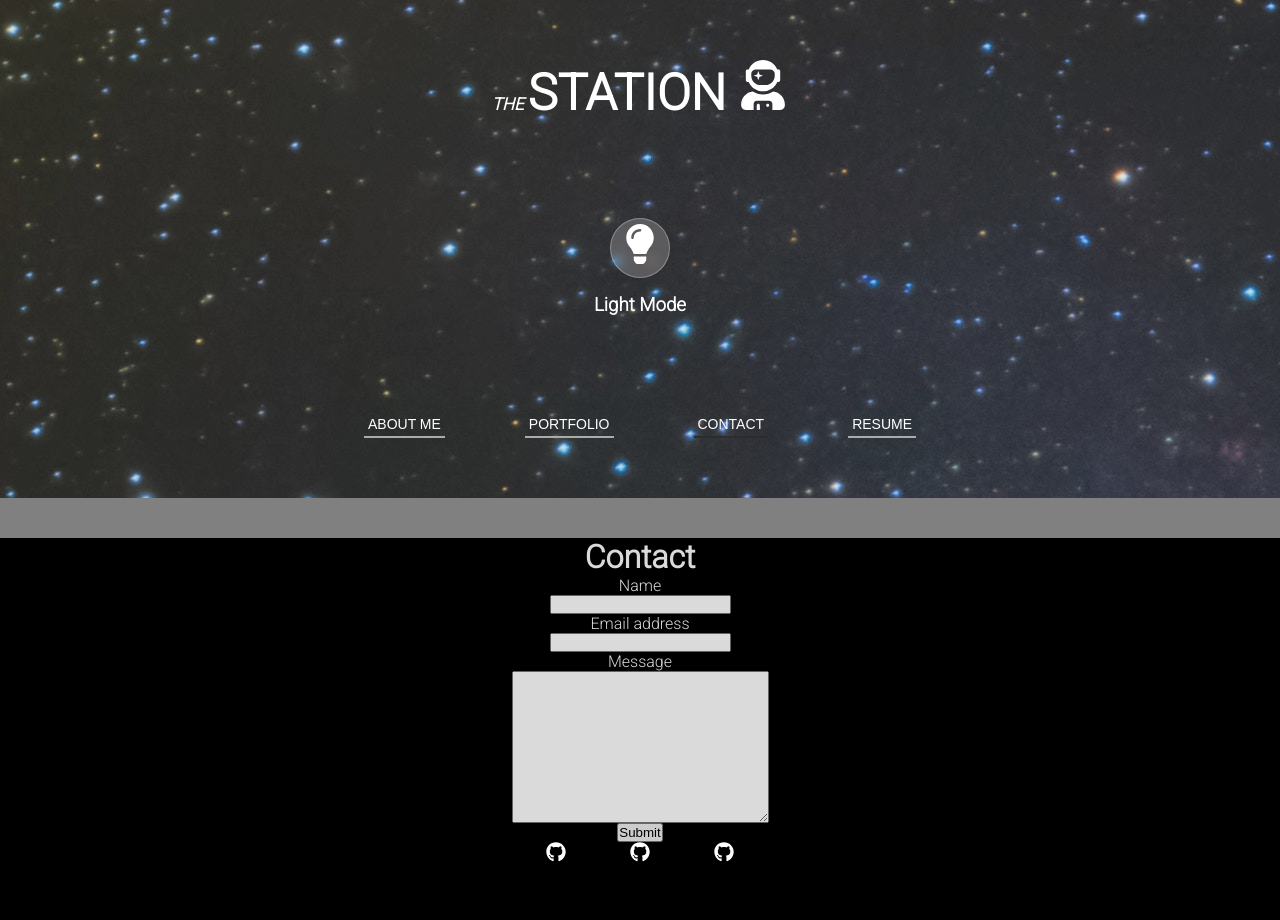
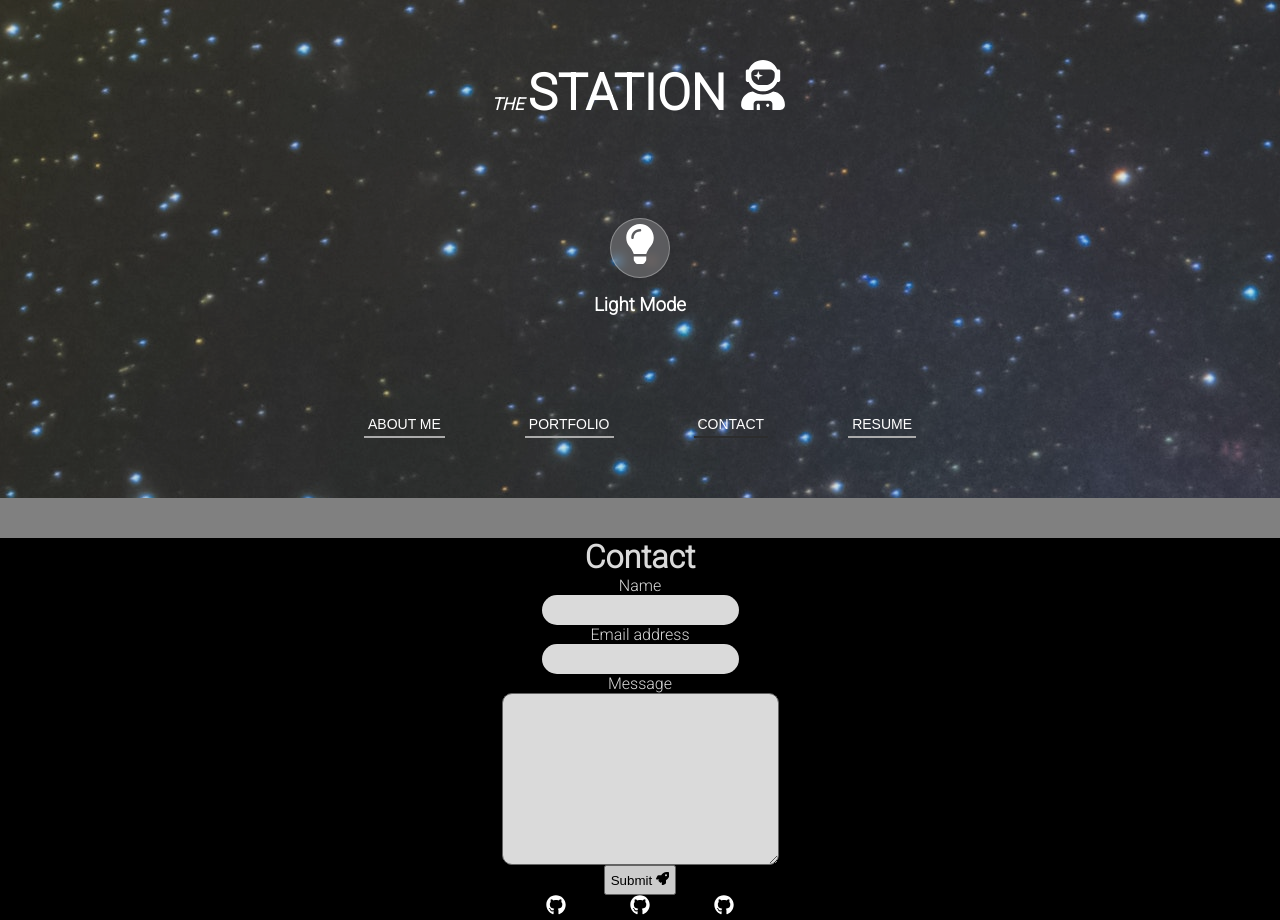
Before and after one commit to Paultcodes/space-portfolio, a React (Create React App) app: page / in a window 1280 px wide. Both pictures are taken after a click on the button "CONTACT". Before the commit the page ends 867 px from the top, so only its background shows below. Built offline with nearby package versions, Linux system fonts and the light colour scheme.

Commit message:
added validation for email

```diff
--- a/src/mainPage/mainPage.css
+++ b/src/mainPage/mainPage.css
@@ -101,6 +101,33 @@
   align-items: center;
 }
 
+.formInput {
+  height: 30px;
+  max-width: 700px;
+  border-radius: 100px;
+  border: none;
+  padding: 10px;
+}
+
+.formInput:focus {
+  outline: none;
+
+}
+
+.textArea {
+  border-radius: 10px;
+  padding: 10px;
+}
+
+.textArea:focus {
+  outline: none;
+}
+
+.submitButton {
+  padding: 5px;
+  cursor: pointer;
+}
+
 .fade-in {
   opacity: 0;
   transition: opacity 5s;
--- a/src/sections/Contact.jsx
+++ b/src/sections/Contact.jsx
@@ -1,8 +1,23 @@
 import { useEffect, useState } from 'react';
 import '../mainPage/mainPage.css';
+import { useContext } from 'react';
+import { ThemeContext } from '../mainPage/MainPage';
+import { FaRocket } from 'react-icons/fa';
 
 const Contact = () => {
   const [fadeIn, setFadeIn] = useState(false);
+
+  const darkTheme = useContext(ThemeContext);
+
+  const darkThemeStyle = {
+    border: '1px solid black',
+  };
+
+  const validateEmail = (email) => {
+    const re =
+      /^(([^<>()\[\]\\.,;:\s@"]+(\.[^<>()\[\]\\.,;:\s@"]+)*)|(".+"))@((\[[0-9]{1,3}\.[0-9]{1,3}\.[0-9]{1,3}\.[0-9]{1,3}\])|(([a-zA-Z\-0-9]+\.)+[a-zA-Z]{2,}))$/;
+    return re.test(String(email).toLowerCase());
+  };
 
   const [formData, setFormData] = useState({
     name: '',
@@ -11,12 +26,13 @@ const Contact = () => {
   });
 
   const [error, setError] = useState(false);
+  const [emailError, setEmailError] = useState(false);
 
   const handleBlur = (e) => {
     if (!e.target.value) {
       setError(true);
     } else {
-      setError(false)
+      setError(false);
     }
   };
 
@@ -24,7 +40,11 @@ const Contact = () => {
 
   const handleSubmit = (e) => {
     e.preventDefault();
-    console.log(formData);
+    if (!name || !email || !message) {
+      setError(true);
+    } else if (!validateEmail(email)) {
+      setEmailError(true)
+    }
   };
 
   const onChange = (e) => {
@@ -43,6 +63,8 @@ const Contact = () => {
       <form className="form" action="">
         <label htmlFor="name">Name</label>
         <input
+          style={darkTheme ? darkThemeStyle : null}
+          className="formInput"
           onBlur={handleBlur}
           name="name"
           onChange={onChange}
@@ -52,6 +74,8 @@ const Contact = () => {
         />
         <label htmlFor="email">Email address</label>
         <input
+          style={darkTheme ? darkThemeStyle : null}
+          className="formInput"
           onBlur={handleBlur}
           value={email}
           onChange={onChange}
@@ -61,6 +85,7 @@ const Contact = () => {
         />
         <label htmlFor="message">Message</label>
         <textarea
+          className="textArea"
           onBlur={handleBlur}
           value={message}
           onChange={onChange}
@@ -69,10 +94,17 @@ const Contact = () => {
           cols="30"
           rows="10"
         ></textarea>
-        <button type="submit" onClick={handleSubmit}>
-          Submit
+        <button className="submitButton" type="submit" onClick={handleSubmit}>
+          Submit <FaRocket />
         </button>
-        {error ? <p style={{ color: 'white' }}>All fields are required</p> : ''}
+        {error ? (
+          <p style={{ color: darkTheme ? 'black' : 'white' }}>
+            All fields are required
+          </p>
+        ) : (
+          ''
+        )}
+        {emailError ? <p>Invalid email address</p> : ''}
       </form>
     </div>
   );
```
